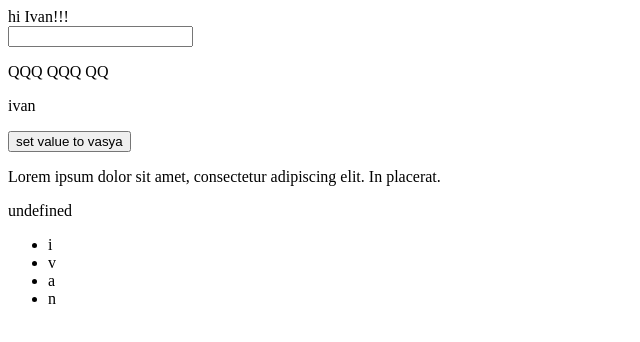
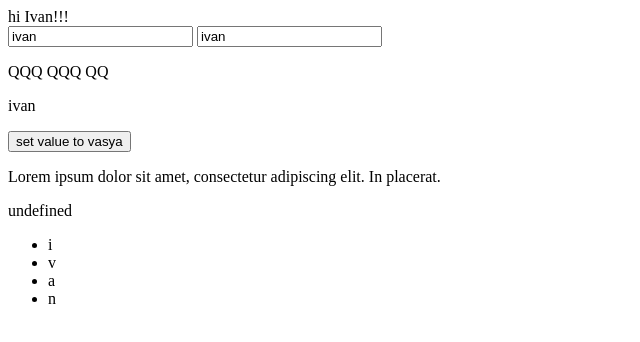
Before and after one commit to ElenaBorisenkoO/angular1_directives, a website built with webpack: page index.html in a window 1280 px wide. Shown: the whole page, without its empty margins (0-640 px from the left). Built offline with nearby package versions, Linux system fonts and the light colour scheme.

Commit message:
fix ng-model directive

```diff
--- a/index.html
+++ b/index.html
@@ -6,6 +6,7 @@
   </head>
   <body ng-app>
       <div ng-show="true" ng-init="name ='ivan'"> hi Ivan!!! </div>
+      <input ng-model="name"/>
       <input ng-model="name"/>
       <p make-short length='10' to-uppercase>qqq qqq qqq qqq qqq qqq qqq</p>
       <p ng-bind="name"></p>
--- a/src/index.js
+++ b/src/index.js
@@ -54,9 +54,13 @@
 
   smallAngular.directive('ng-model', function(scope, el) {
     const data = el.getAttribute('ng-model');
+    el.value = eval(data);
     el.addEventListener('input', e => {
       scope[data] = el.value;
       scope.$apply();
+    });
+    scope.$watch(() => {}, () => {
+      el.value = eval(data);
     });
   });
 
```
